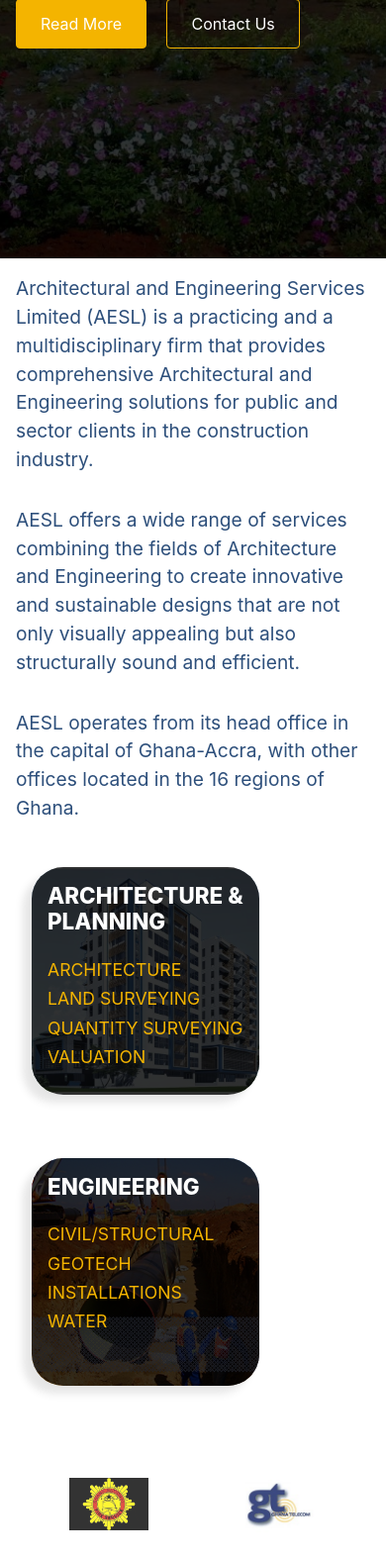
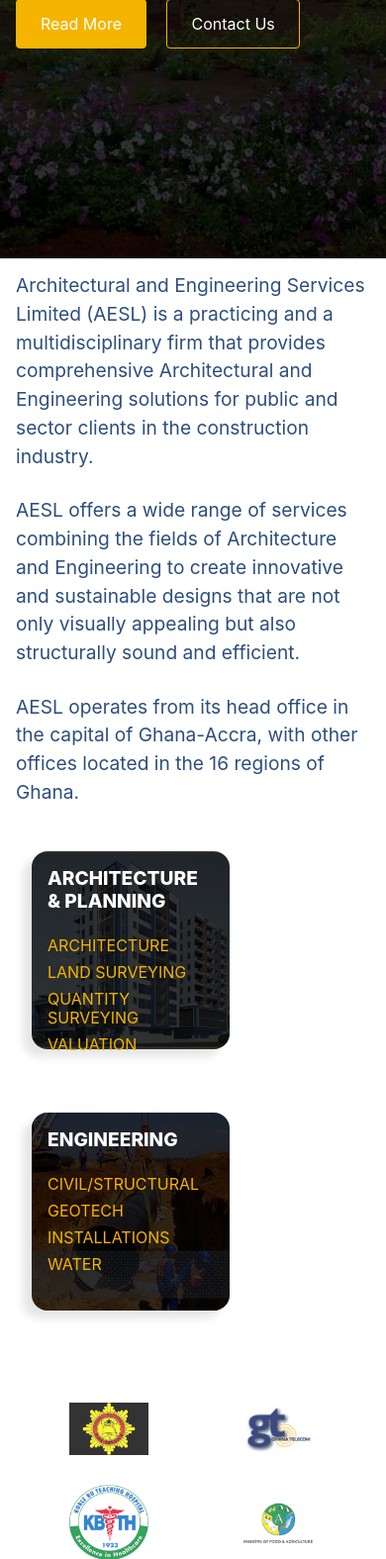
Before and after one commit to chrispydev/aesl, a Django app: page / in a window 390 px wide. Shown: the part 567-2142 px from the top of the page at 99% size. Run offline with Django 5.2, Linux system fonts and the light colour scheme.

Commit message:
fix(about): reduce size of the image content div

```diff
--- a/static/css/responsive.css
+++ b/static/css/responsive.css
@@ -56,7 +56,6 @@
 
     .toggle__sidebar {
       display: block;
-
     }
 
     .mobile__side {
@@ -95,14 +94,43 @@
     .info {
       display: grid;
       gap: 1rem;
-      grid-template-columns: repeat(2, 1fr);
+      grid-template-columns: repeat(1, 1fr);
       padding: 1rem;
+    }
+
+    .info__content h5 {
+      margin-top: -0.2rem;
+      font-size: 1.2rem;
+      margin-bottom: 1.5em;
+
     }
 
     .info__image {
       display: flex;
       margin-top: -2rem;
     }
+
+    .image__overlay {
+      border-radius: 1rem;
+    }
+
+    .image__content {
+      position: relative;
+      padding: 1rem;
+      width: 200px;
+      height: 200px;
+      margin: 2rem 1rem;
+      border-radius: 1rem;
+    }
+
+    .image__content h3:first-of-type {
+      font-size: 1.2rem;
+    }
+
+    .image__content h3:not(:first-of-type) {
+      font-size: 1rem;
+    }
+
 
     .trusted__companies {
       margin-top: 2rem;
@@ -150,20 +178,6 @@
     }
 
 
-    .info__content {
-      margin-top: -2rem
-    }
-
-    .info__content {
-      margin-top: -2rem
-    }
-
-    .info__content h5 {
-      margin-top: 2rem;
-      font-size: 1.2rem;
-      margin-bottom: 1.5em;
-    }
-
     .info__image {
       flex-direction: column;
     }
```
